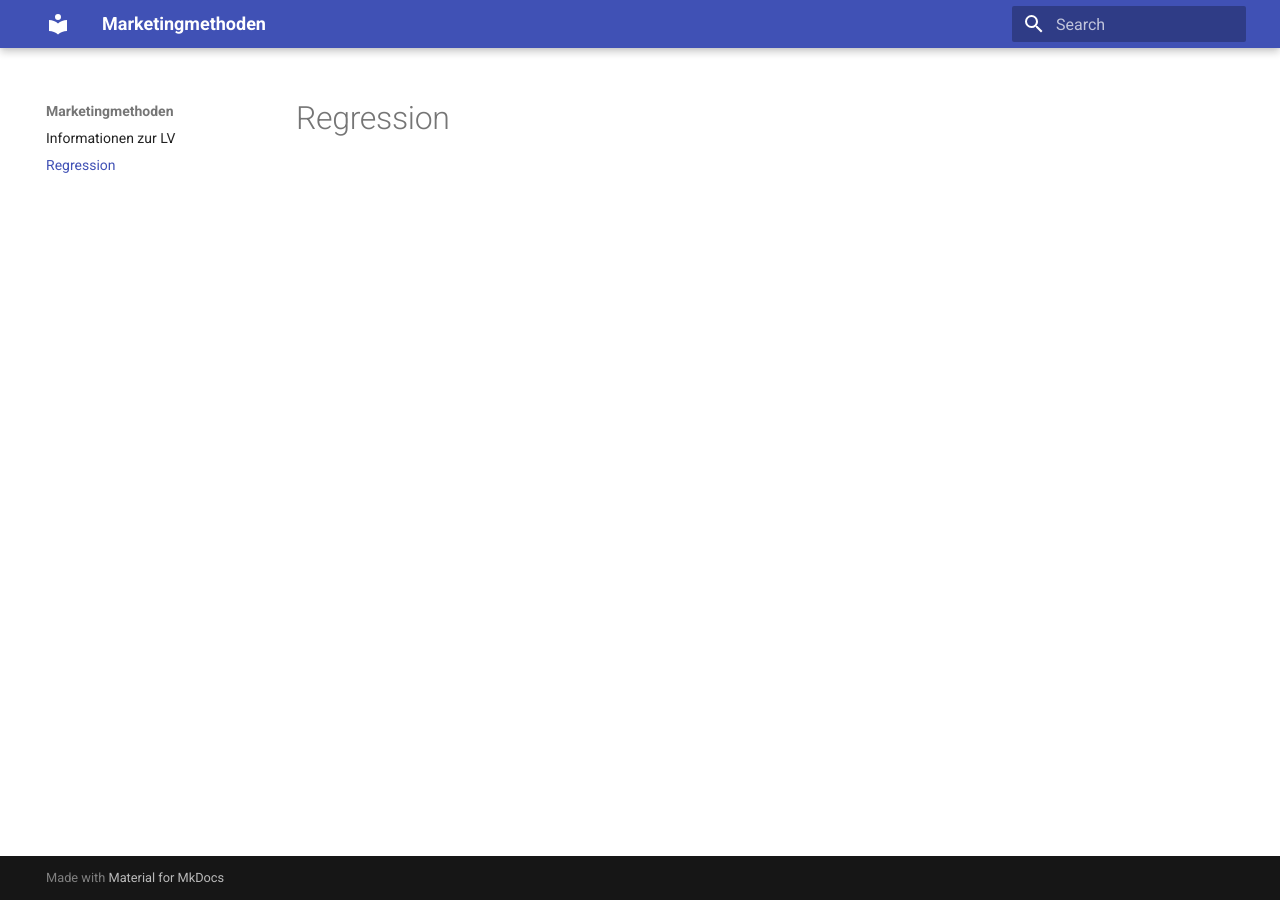
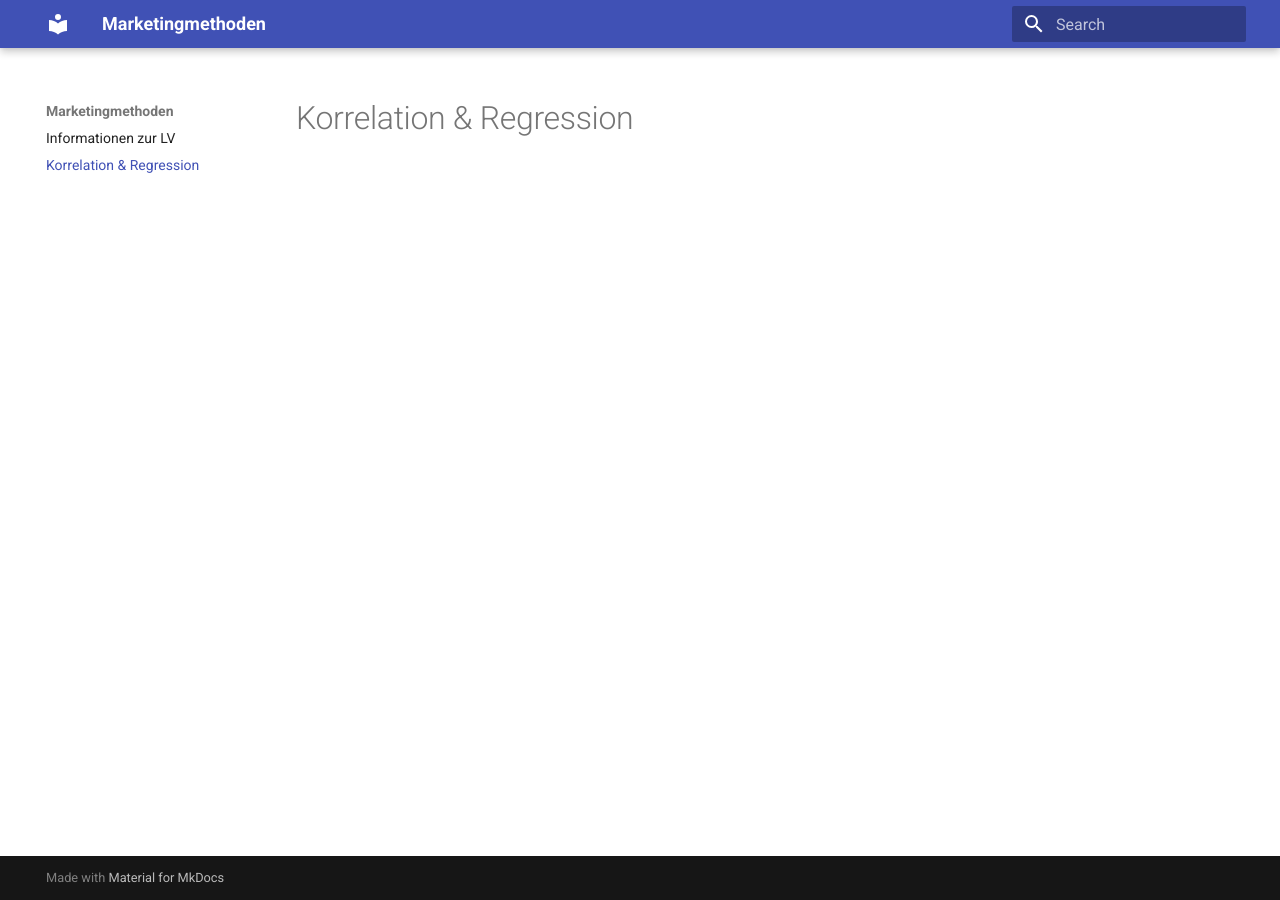
Before and after one commit to marketingmethoden/marketingmethoden-bwlb, an MkDocs documentation site: the page built from docs/regression.md, in a window 1280 px wide. Built offline with MkDocs 1.6.1 and Material for MkDocs 9.7.7, drawn with Linux system fonts in a browser that asks for light colours.

Commit message:
Änderung regression.md

```diff
--- a/docs/regression.md
+++ b/docs/regression.md
@@ -1 +1 @@
-# Regression
+# Korrelation & Regression
```
